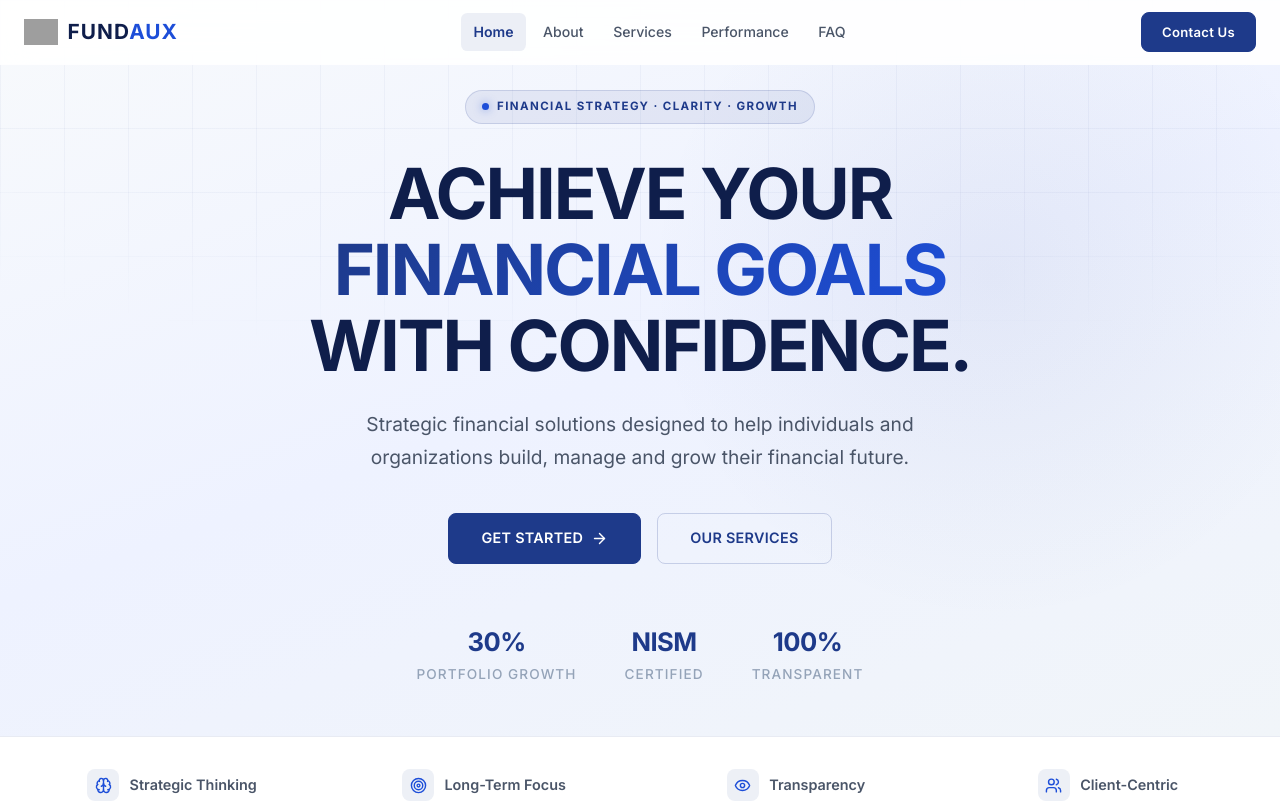
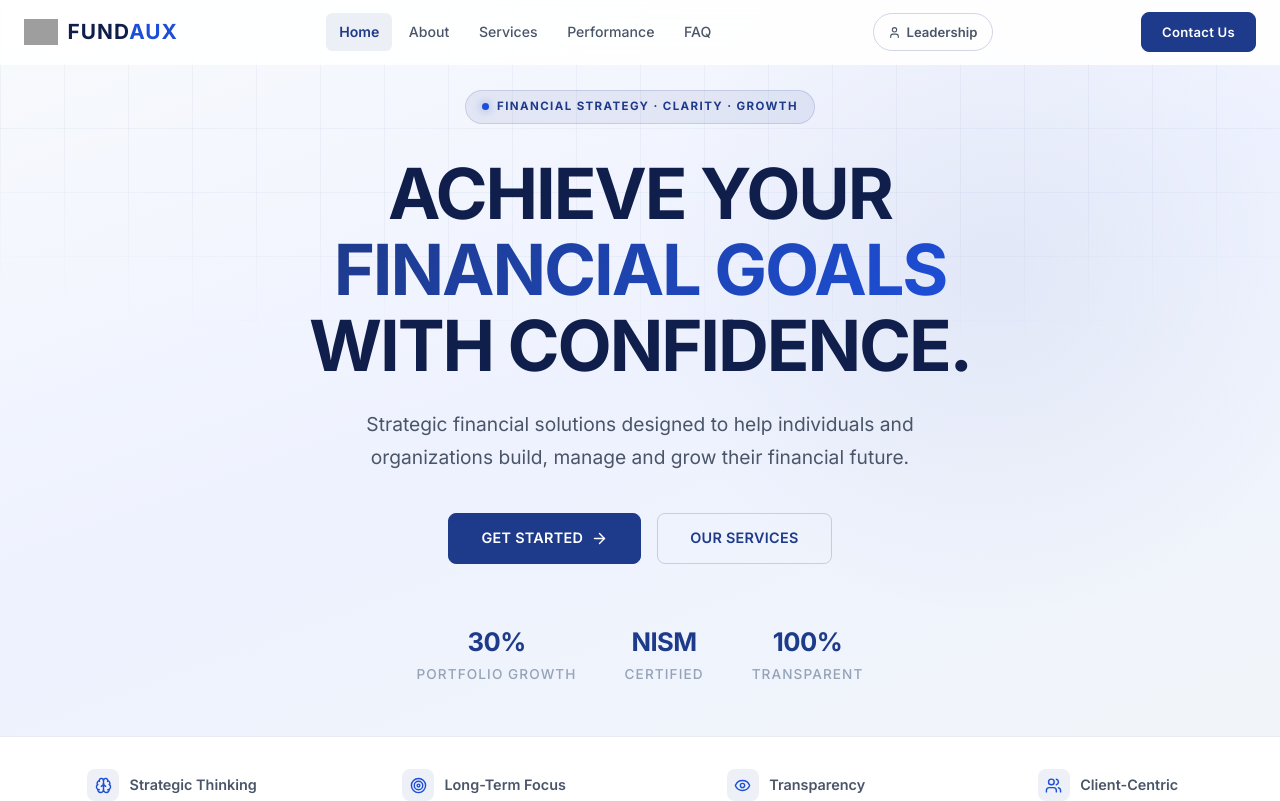
Before and after one commit to rahan-ux/portfolio, a Next.js app: page / in a window 1280 px wide. Shown: the top 801 px of the page. Built offline with nearby package versions, Linux system fonts and the light colour scheme; grey boxes are pictures that could not be loaded.

Commit message:
Add Leadership link to Navbar (desktop pill + mobile drawer) and Footer navigation pointing to /Rahan

```diff
--- a/components/Footer.tsx
+++ b/components/Footer.tsx
@@ -10,6 +10,7 @@ const FOOTER_LINKS = [
   { label: "Performance", href: "/performance" },
   { label: "FAQ", href: "/faq" },
   { label: "Contact", href: "/contact" },
+  { label: "Leadership", href: "/Rahan" },
 ];
 
 export default function Footer() {
--- a/components/Navbar.tsx
+++ b/components/Navbar.tsx
@@ -2,7 +2,7 @@
 
 import { useState, useEffect } from "react";
 import { motion, AnimatePresence } from "framer-motion";
-import { Menu, X } from "lucide-react";
+import { Menu, X, User } from "lucide-react";
 import Link from "next/link";
 import Image from "next/image";
 import { usePathname } from "next/navigation";
@@ -14,6 +14,9 @@ const NAV_LINKS = [
   { label: "Performance", href: "/performance" },
   { label: "FAQ", href: "/faq" },
 ];
+
+// Founder profile link — separate from main nav
+const FOUNDER_LINK = { label: "Leadership", href: "/Rahan" };
 
 export default function Navbar() {
   const [scrolled, setScrolled] = useState(false);
@@ -115,6 +118,29 @@ export default function Navbar() {
             })}
           </nav>
 
+          {/* Leadership / Founder Profile Link */}
+          <Link
+            href={FOUNDER_LINK.href}
+            className="hidden-mobile"
+            style={{
+              display: "inline-flex",
+              alignItems: "center",
+              gap: "0.35rem",
+              padding: "0.4rem 0.9rem",
+              borderRadius: "9999px",
+              border: `1px solid ${isActive(FOUNDER_LINK.href) ? "var(--color-accent)" : "var(--color-border-strong)"}`,
+              background: isActive(FOUNDER_LINK.href) ? "var(--color-accent-light)" : "transparent",
+              fontSize: "0.82rem",
+              fontWeight: 600,
+              color: isActive(FOUNDER_LINK.href) ? "var(--color-accent)" : "var(--color-text-secondary)",
+              textDecoration: "none",
+              transition: "background 0.2s ease, border-color 0.2s ease, color 0.2s ease",
+              whiteSpace: "nowrap",
+            }}
+          >
+            <User size={13} /> {FOUNDER_LINK.label}
+          </Link>
+
           {/* Right: CTA + Hamburger */}
           <div style={{ display: "flex", alignItems: "center", gap: "0.75rem" }}>
             <Link
@@ -197,10 +223,32 @@ export default function Navbar() {
                 );
               })}
 
+              {/* Founder Profile in mobile menu */}
+              <Link
+                href={FOUNDER_LINK.href}
+                style={{
+                  fontFamily: "var(--font-inter, 'Inter', sans-serif)",
+                  fontSize: "0.95rem",
+                  fontWeight: isActive(FOUNDER_LINK.href) ? 600 : 500,
+                  color: isActive(FOUNDER_LINK.href) ? "var(--color-accent)" : "var(--color-text-primary)",
+                  textDecoration: "none",
+                  padding: "0.65rem 0.9rem",
+                  borderRadius: "0.5rem",
+                  background: isActive(FOUNDER_LINK.href) ? "var(--color-accent-light)" : "rgba(0,0,0,0.03)",
+                  border: "1px solid var(--color-border)",
+                  transition: "background 0.2s ease",
+                  display: "flex",
+                  alignItems: "center",
+                  gap: "0.45rem",
+                }}
+              >
+                <User size={15} /> Leadership — Rahan Santhosh
+              </Link>
+
               <Link
                 href="/contact"
                 className="btn-primary"
-                style={{ textAlign: "center", marginTop: "0.65rem" }}
+                style={{ textAlign: "center", marginTop: "0.5rem" }}
               >
                 Contact Us
               </Link>
```
